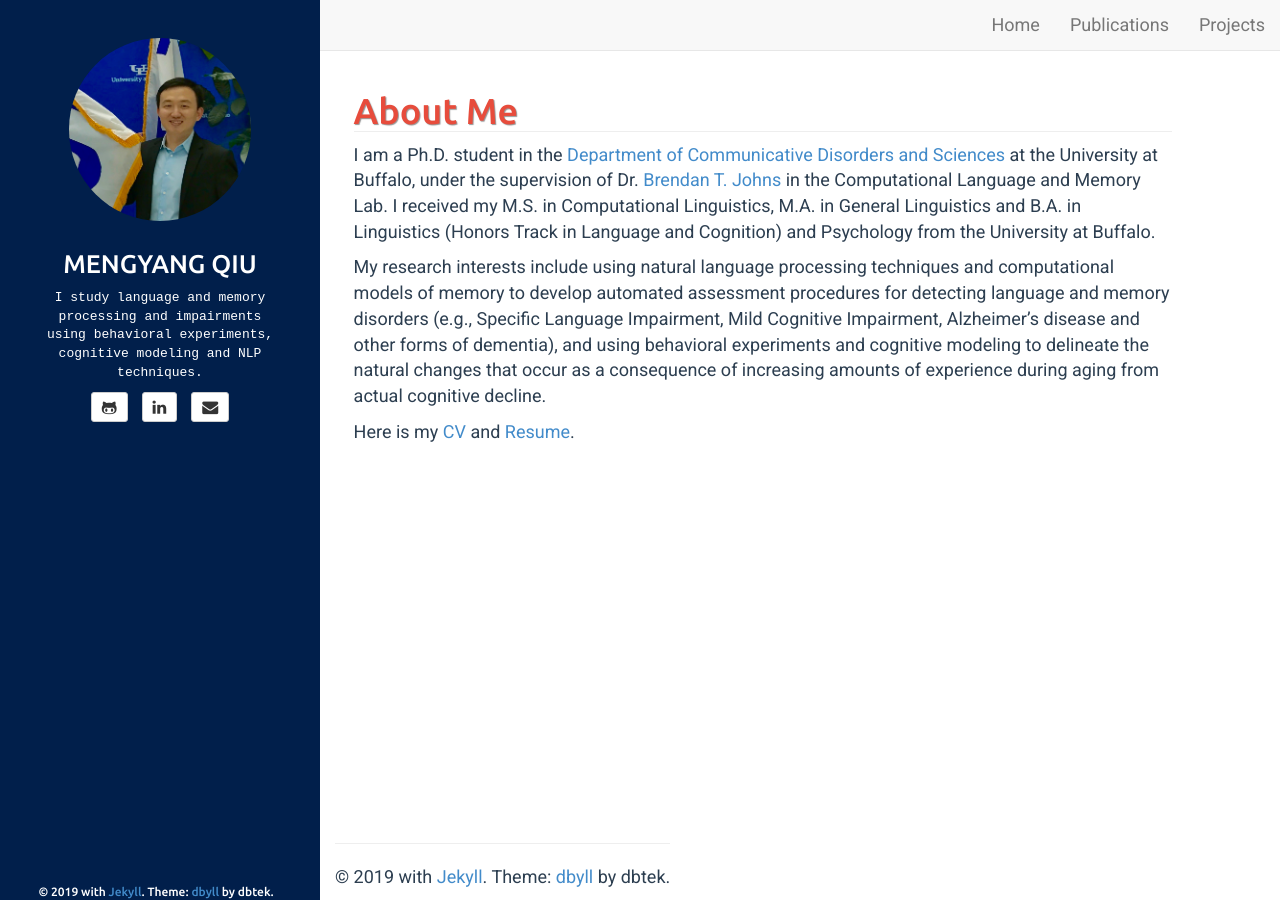
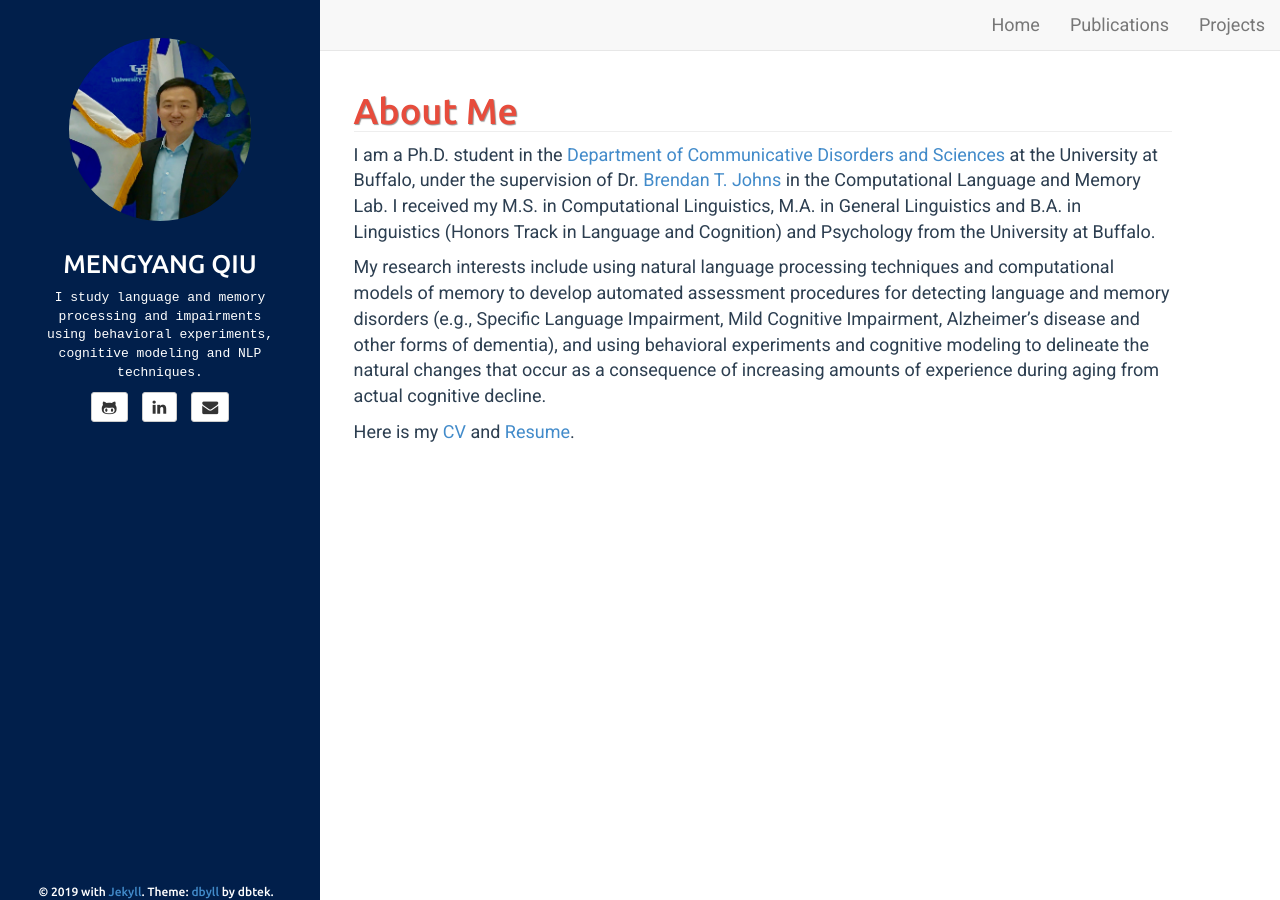
Before and after one commit to mengyangq/mengyangq.github.io, a Jekyll site: the page built from index.html, in a window 1280 px wide. Built offline with Jekyll 4.4.1, drawn with Linux system fonts in a browser that asks for light colours.

Commit message:
Update default.html

```diff
--- a/_includes/default.html
+++ b/_includes/default.html
@@ -120,12 +120,12 @@
 	<div class="col-sm-9 col-sm-offset-3">
 		{{ content }}
 
-		<footer>
+		<!---<footer>
 			<hr/>
 			<p>
 				&copy; {{ site.time | date: '%Y' }} {{ site.author.name }} with <a href="http://jekyllrb.com/">Jekyll</a>. Theme: <a href="https://github.com/dbtek/dbyll">dbyll</a> by dbtek.
 			</p>
-		</footer>
+		</footer>--->
 	</div>
 
 	<script type="text/javascript" src="{{ site.BASE_PATH }}/assets/resources/jquery/jquery.min.js"></script>
```
